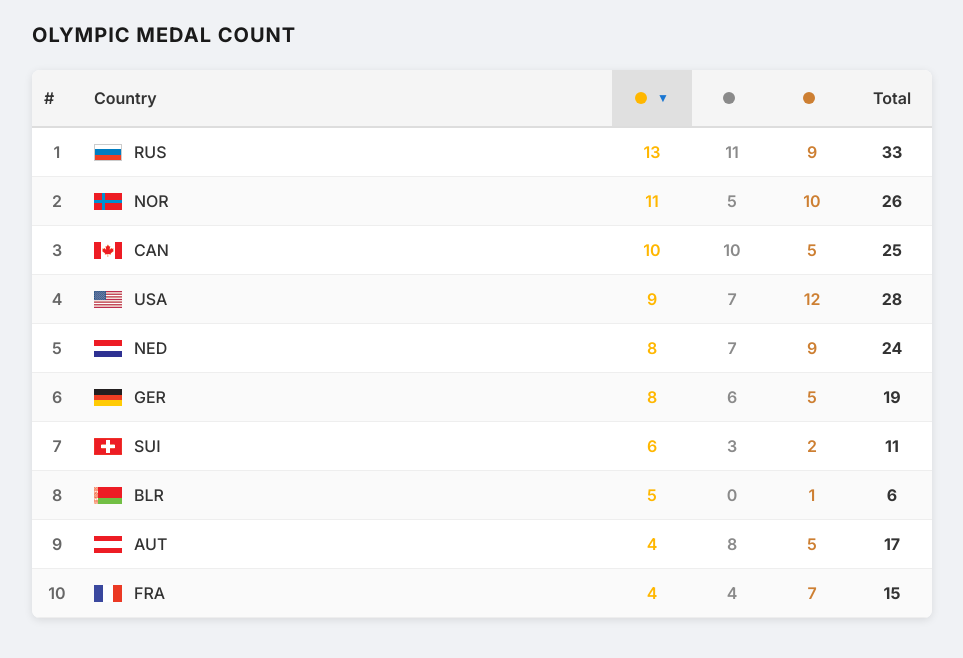
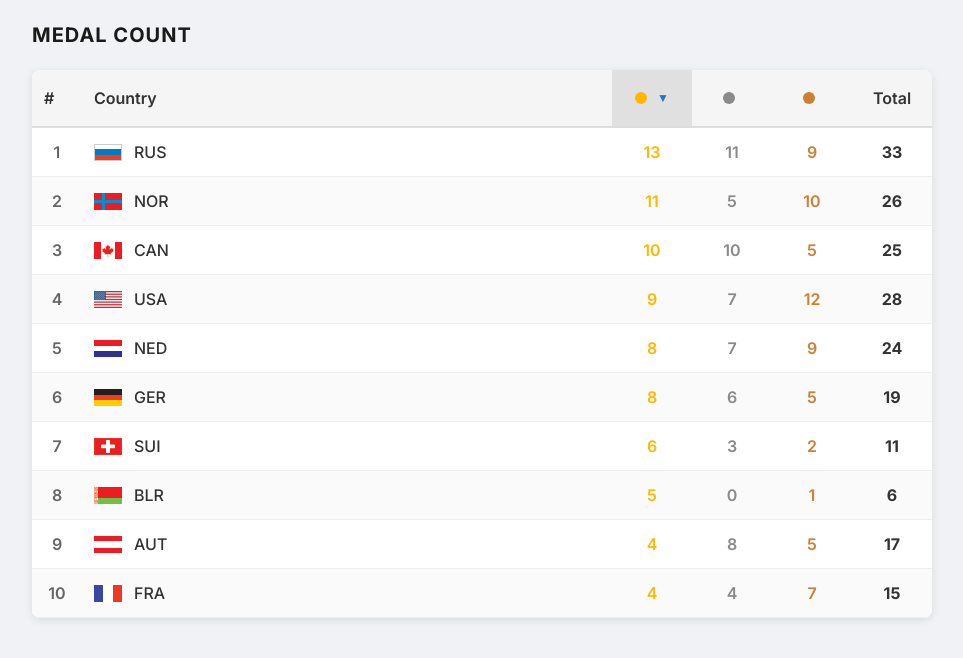
Before and after one commit to OyinloluB/medal-count-app, a Next.js app: page / in a window 1280 px wide. Shown: the top 658 px of the page, without its empty margins (158-1121 px from the left). Built offline with nearby package versions, Linux system fonts and the light colour scheme.

Commit message:
fix: update accessibility
- Add scope attributes to table headers
- Update README with comprehensive documentation

```diff
--- a/src/app/page.tsx
+++ b/src/app/page.tsx
@@ -39,7 +39,7 @@ export default function Home() {
   return (
     <main className={styles.main}>
       <div className={styles.container}>
-        <h1 className={styles.title}>Olympic Medal Count</h1>
+        <h1 className={styles.title}>Medal Count</h1>
         <MedalTable
           medals={sortedMedals}
           sortBy={sortBy}
--- a/src/components/MedalTable/TableHeader.tsx
+++ b/src/components/MedalTable/TableHeader.tsx
@@ -23,10 +23,12 @@ const TableHeader = ({ currentSort, onSortChange }: TableHeaderProps) => {
   return (
     <thead className={styles.header}>
       <tr>
-        <th className={styles.rankCell}>
+        <th className={styles.rankCell} scope="col">
           <span className="sr-only">Rank</span>#
         </th>
-        <th className={styles.countryCell}>Country</th>
+        <th className={styles.countryCell} scope="col">
+          Country
+        </th>
         {columns.map(({ key, label, ariaLabel }) => {
           const isActive = currentSort === key;
           const isTotal = key === "total";
@@ -34,6 +36,7 @@ const TableHeader = ({ currentSort, onSortChange }: TableHeaderProps) => {
           return (
             <th
               key={key}
+              scope="col"
               className={`${styles.medalCell} ${styles.sortable} ${
                 isActive ? styles.active : ""
               }`}
```
Also changed, not shown: 1 other file (tests, documents, lock files or other folders).
